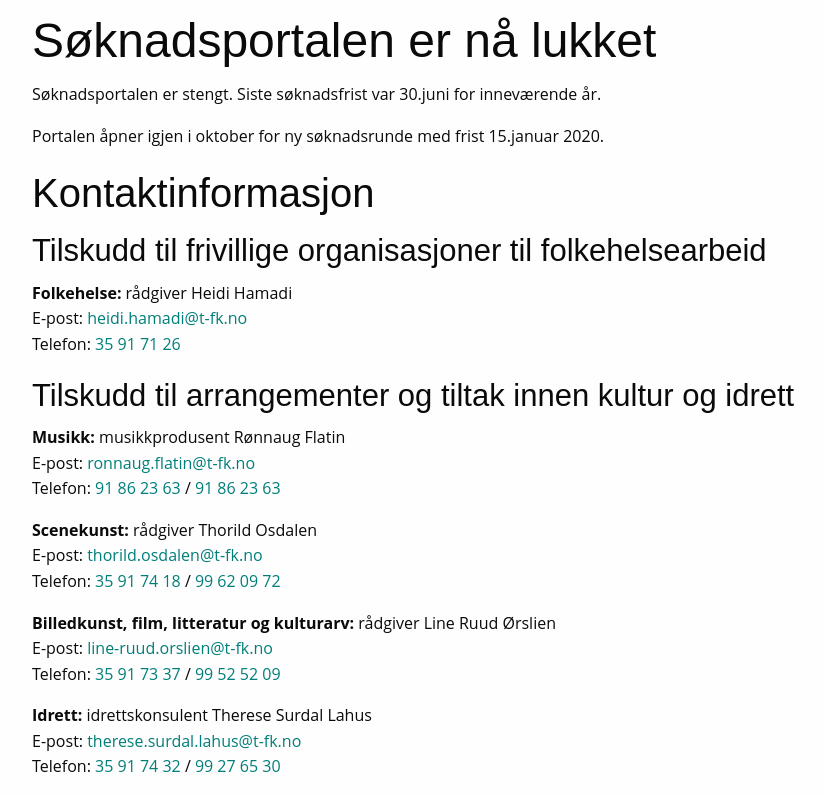
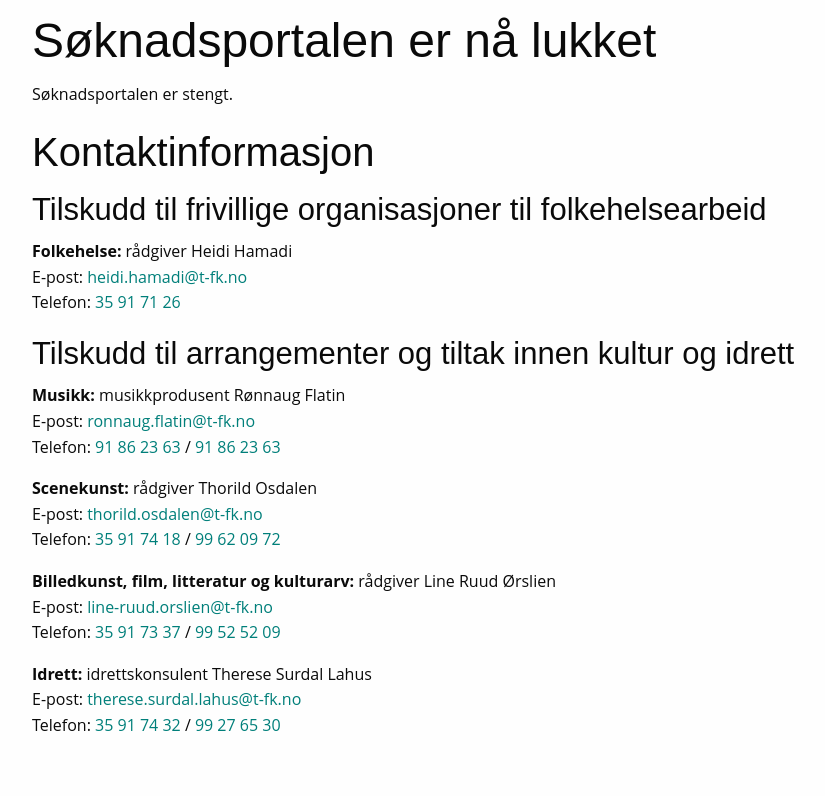
Before and after one commit to telemark/tmp.tilskudd.t-fk.no, a website: page public/index.html in a window 1280 px wide. Shown: the part 77-873 px from the top of the page, without its empty margins (8-833 px from the left). After the commit the page ends 831 px from the top, so only its background shows below. Drawn offline with Linux system fonts and the light colour scheme.

Commit message:
Updates text (patch)

```diff
--- a/public/index.html
+++ b/public/index.html
@@ -23,8 +23,7 @@
     </div>
     <h1>Søknadsportalen er nå lukket</h1>
     <div>
-        <p>Søknadsportalen er stengt. Siste søknadsfrist var 30.juni for inneværende år.</p>
-        <p>Portalen åpner igjen i oktober for ny søknadsrunde med frist 15.januar 2020.</p>
+        <p>Søknadsportalen er stengt.</p>
     </div>
     <h2>Kontaktinformasjon</h2>
     <div>
```
